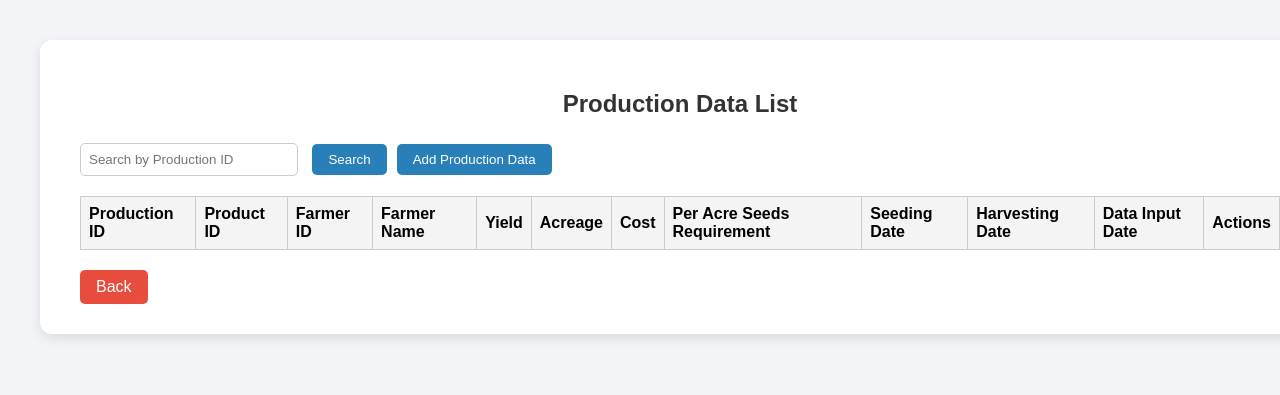
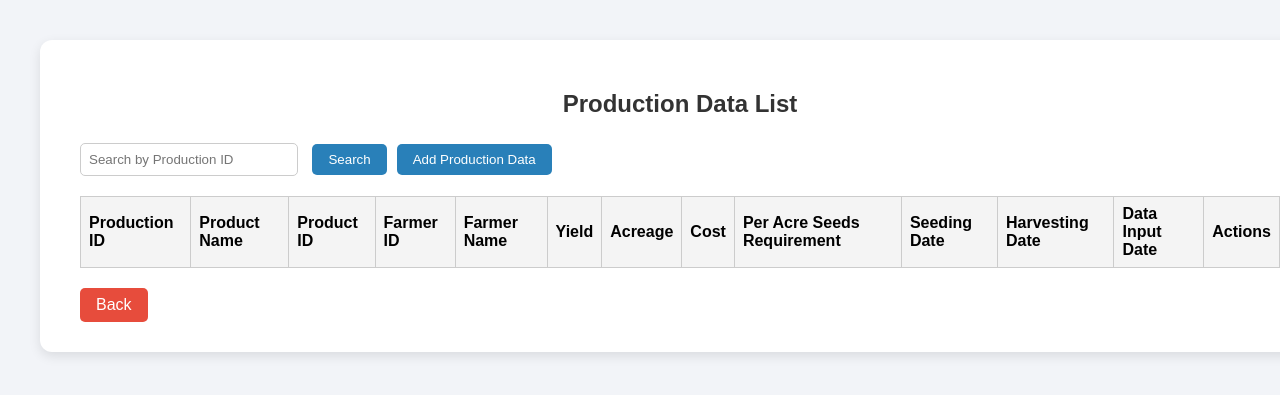
Before and after one commit to rudrodebsarker/Agri_Insights, a PHP site: page /production_list.php in a window 1280 px wide. Shown: the top 395 px of the page. Run offline with PHP 8.4, Linux system fonts and the light colour scheme; data that the repository does not hold is empty.

Commit message:
Update production_list.php
commit11

```diff
--- a/production_list.php
+++ b/production_list.php
@@ -155,12 +155,13 @@ if ($result === FALSE) {
         </form>
     </div>
 
-    <table>
+     <table>
         <tr>
-            <th>Production ID</th> <!-- Added Production ID column -->
+            <th>Production ID</th>
+            <th>Product Name</th> <!-- Added Product Name column -->
             <th>Product ID</th>
             <th>Farmer ID</th>
-            <th>Farmer Name</th> <!-- Show farmer name instead of ID -->
+            <th>Farmer Name</th>
             <th>Yield</th>
             <th>Acreage</th>
             <th>Cost</th>
@@ -170,6 +171,7 @@ if ($result === FALSE) {
             <th>Data Input Date</th>
             <th>Actions</th>
         </tr>
+
 
         <?php while ($row = $result->fetch_assoc()): ?>
         <tr>
```
